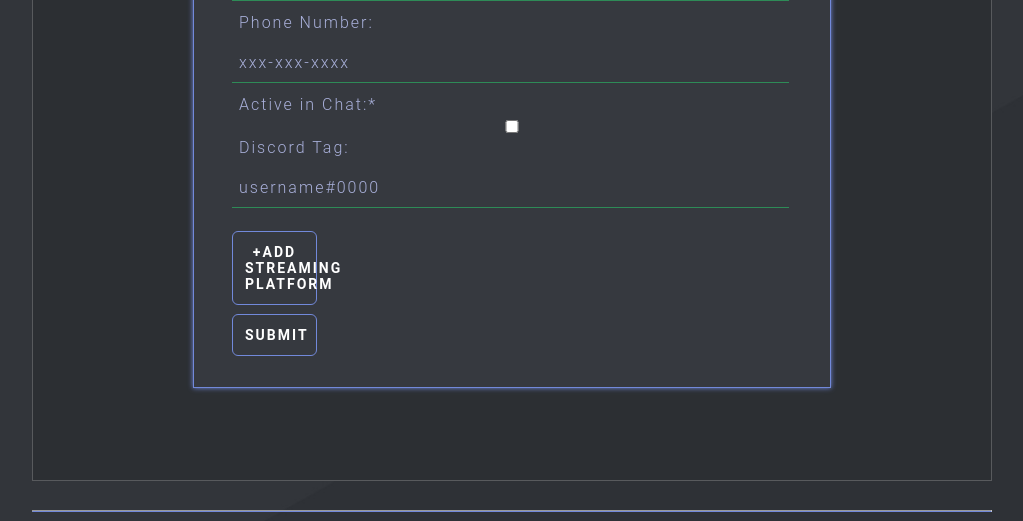
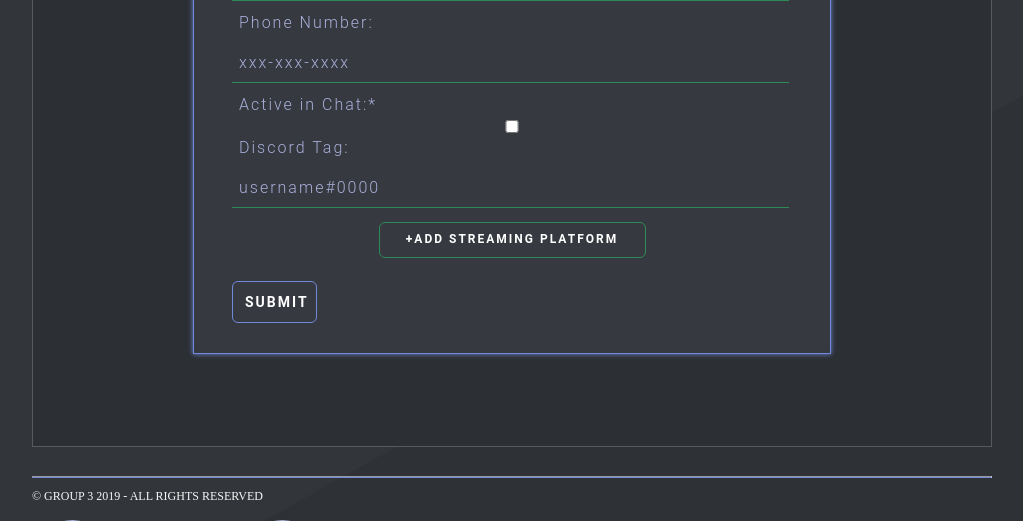
Before and after one commit to yhl234/CyberGrizzlies, a PHP site: page /CyberGrizzlies/user.php in a window 1280 px wide. Shown: the part 817-1338 px from the top of the page, without its empty margins (128-1151 px from the left). Run offline with PHP 8.4, Linux system fonts and the light colour scheme; data comes from the database, SQL or seed files in the repository; some libraries are stand-ins or nearby versions.

Commit message:
Update main.css

```diff
--- a/css/main.css
+++ b/css/main.css
@@ -290,20 +290,20 @@ input[type=submit]:hover {
   font-family: 'Roboto', sans-serif;
   font-weight: 700;
   letter-spacing: 2px;
-  font-size: 14px;
+  font-size: 12px;
   text-transform: uppercase;
-  border: 1px solid #7289da;
+  border: 1px solid seagreen;
   border-radius: 6px;
-  padding: 12px;
-  margin: 16px 0 -7px;
+  padding: 10px;
+  margin: 7px auto;
   background: #36393f;
   color: white;
-  width: 85px;
+  width: 267px;
   cursor: pointer;
 }
 #addStream:hover {
-  background: #7289da;
-  box-shadow: 0px 0px 5px 0px #7289da;
+  background: seagreen;
+  box-shadow: 0px 0px 5px 0px #009688;
 }
 input[type=button] {
   font-family: 'Roboto', sans-serif;
```
